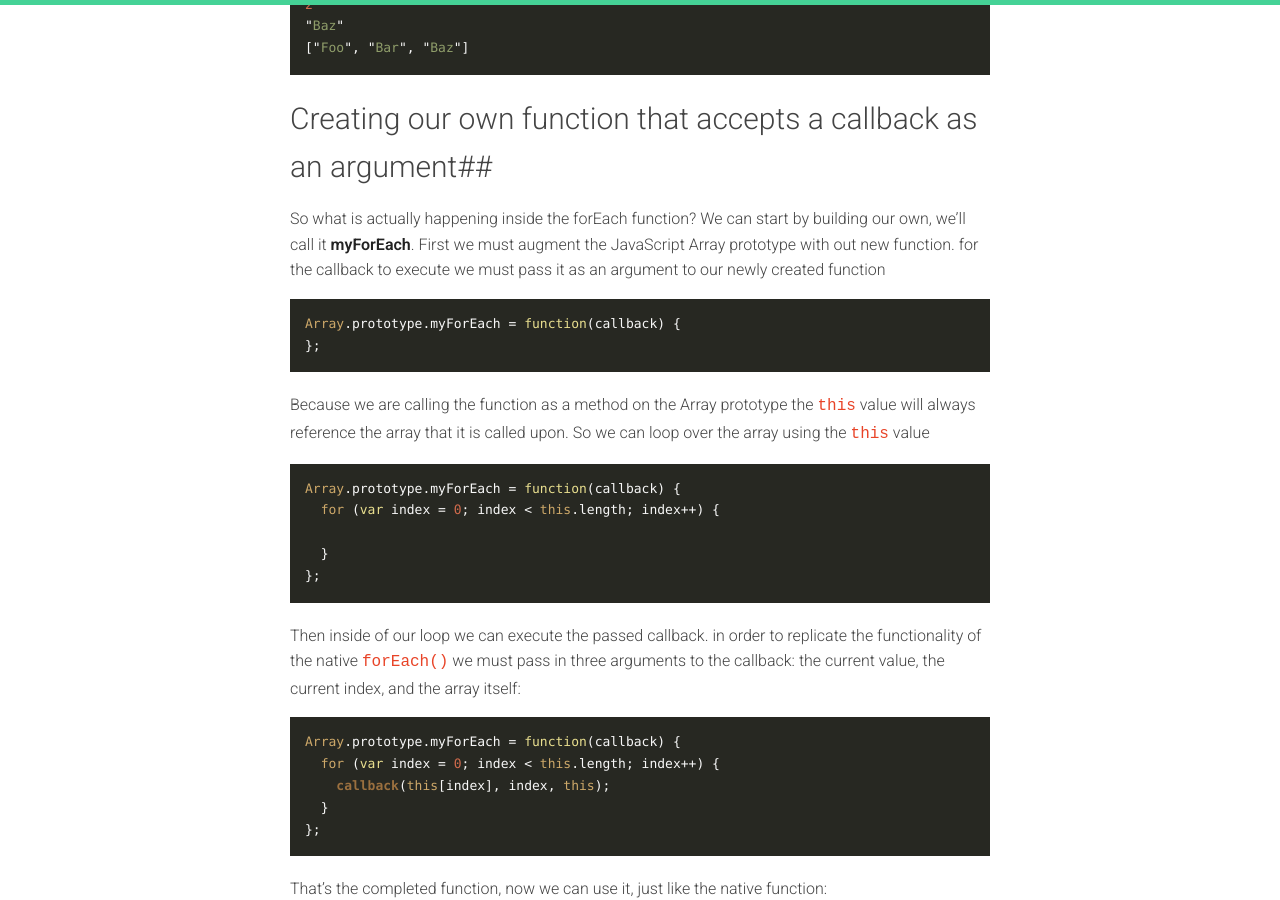
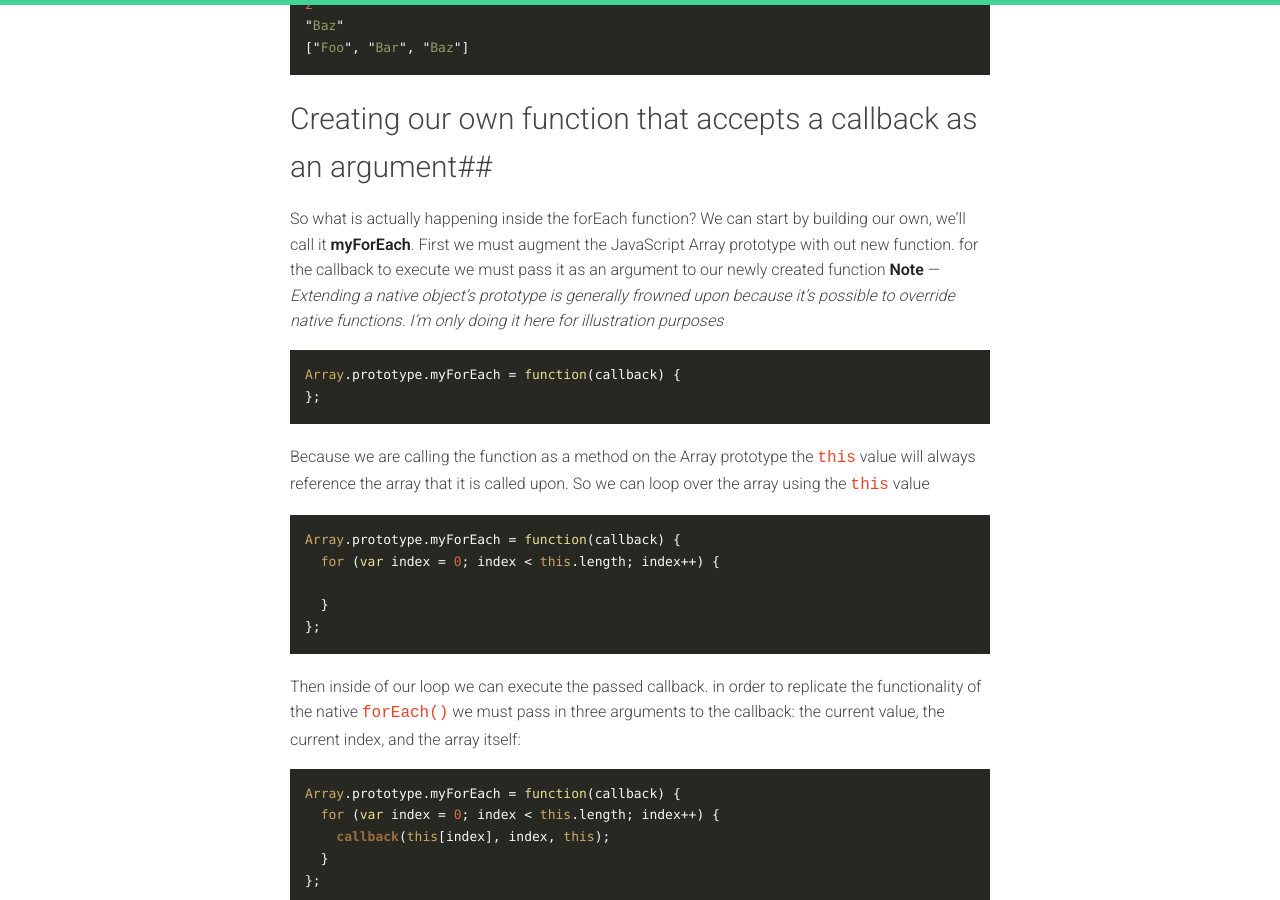
Before and after one commit to rbrtsmith/rbrtsmith.github.io, a Jekyll site: the page built from _posts/2015-05-08-JavaScript-Callbacks.md, in a window 1280 px wide and 900 px high, scrolled down 1740 px. Built offline with Jekyll 4.4.1, drawn with Linux system fonts in a browser that asks for light colours; comment, search, counter and statistics services are not loaded.

Commit message:
Update 2015-05-08-JavaScript-Callbacks.md

```diff
--- a/_posts/2015-05-08-JavaScript-Callbacks.md
+++ b/_posts/2015-05-08-JavaScript-Callbacks.md
@@ -82,7 +82,7 @@
 
 So what is actually happening inside the forEach function?  We can start by building our own,
 we'll call it **myForEach**.
-First we must augment the JavaScript Array prototype with out new function.  for the callback to execute we must pass it as an argument to our newly created function
+First we must augment the JavaScript Array prototype with out new function.  for the callback to execute we must pass it as an argument to our newly created function **Note** &mdash; *Extending a native object's prototype is generally frowned upon because it's possible to override native functions.  I'm only doing it here for illustration purposes*
 
 {% highlight javascript %}
 Array.prototype.myForEach = function(callback) {
```
